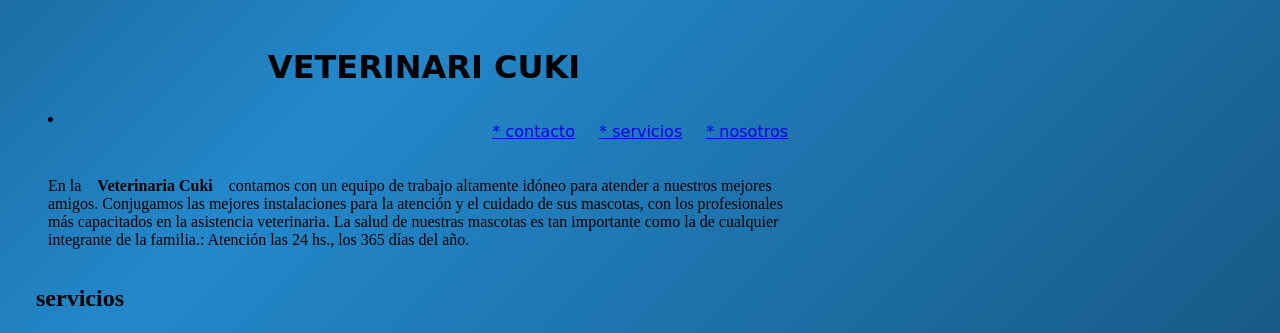
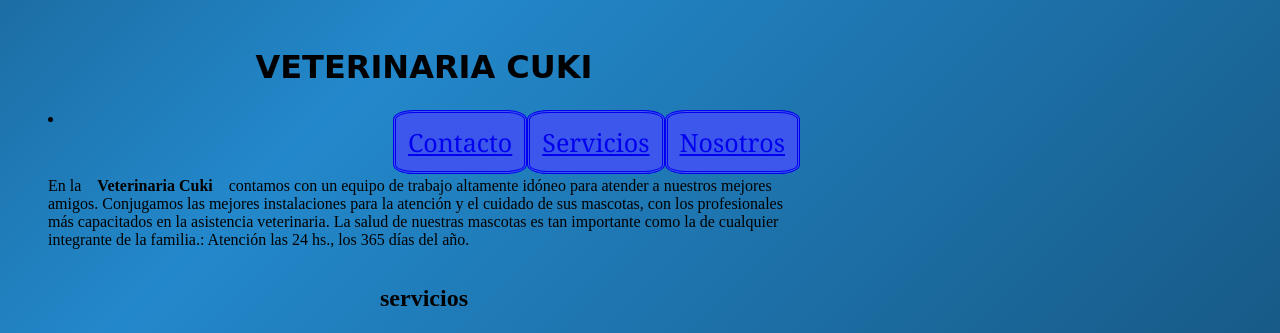
Before and after one commit to DiegoOldy/primerEjercicioveterinaria, a plain HTML site: page index.html in a window 1280 px wide. Shown: the top 333 px of the page. Drawn offline with Linux system fonts and the light colour scheme.

Commit message:
Changes to be committed: 	modified:   estilovete.css 	modified:   index.html

```diff
--- a/estilovete.css
+++ b/estilovete.css
@@ -11,15 +11,27 @@ html{
 
 }
 a.menu{
+    background-color: rgb(61, 87, 236);
     float:right;
+    border-radius: 15%;
+    border-style: double;
+  font-family: Cambria, Cochin, Georgia, Times, 'Times New Roman', serif;
+  font-size: 25px;
 }
 div#container{
     font-family: cursive
 }
-
+h2{
+    text-align: center;
+}
 .presentacion{
     padding: 20px;
 
+}
+#presentacion.p{
+    font-size: xx-large;
+    font-family: 'Franklin Gothic Medium', 'Arial Narrow', Arial, sans-serif;
+    text-shadow: 0 0 15px rgba(255,255,255,.5), 0 0 10px rgba(255,255,255,.5);
 }
 body{
     width: 800px;
--- a/index.html
+++ b/index.html
@@ -9,27 +9,27 @@
 
     <body border="1";>
         <div id=container>
-            <h1 align="center";>VETERINARI CUKI</h1>
+            <h1 align="center";>VETERINARIA CUKI</h1>
                 <li >
 
                         <a class="menu" href="index.html">
-                         * nosotros
+                         Nosotros
                         </a>
 
 
-                       <a class="menu"href="index.html">
-                        * servicios
+                       <a target="_blank" class="menu"href="index.html">
+                        Servicios
                         </a>
 
 
                         <a class="menu" href="index.html">
-                        * contacto
+                        Contacto
                        </a>
 
                 </li>
         </div>
         <div id="presentacion">
-                           <p  font-size=" xx-large";>En la <strong>Veterinaria Cuki </strong>contamos con un equipo de trabajo altamente idóneo
+                           <p>En la <strong>Veterinaria Cuki </strong>contamos con un equipo de trabajo altamente idóneo
                         para atender a nuestros mejores amigos. Conjugamos las mejores instalaciones
                         para la atención y el cuidado de sus mascotas, con los profesionales más
                         capacitados en la asistencia veterinaria. La salud de nuestras mascotas es tan
@@ -38,14 +38,14 @@
                     </div>
 
 
-                          <h2  >servicios</h2>
+                          <h2 aling="center" >servicios</h2>
 
                            <div>
                                <table align="center">
                                <tr>
                                  <td align="center">
                                  <div >
-                                      <img width="100"; src="https://centraldemascotas.com/www/rsc/img/consultorio-veterinario.jpg"/>
+                                      <img  src="https://centraldemascotas.com/www/rsc/img/consultorio-veterinario.jpg"/>
                                       <h3>consultorio</h3>
                                       <p class="pie">Consultorios de atención
                                                 simultáneas para revisiones generales,
```
